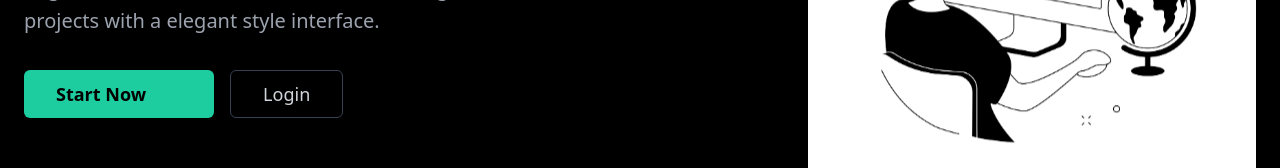
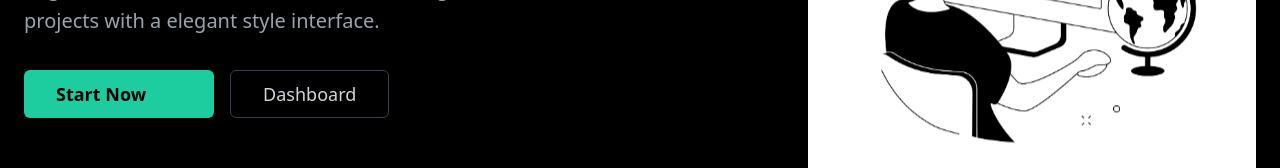
Before and after one commit to Alwin42/Project_100, a Vue app in the folder Nexus-Learn/frontend/Nexus-learn/: page / in a window 1280 px wide. Shown: the part 405-573 px from the top of the page. Built offline with nearby package versions, Linux system fonts and the light colour scheme; some icons are missing.

Commit message:
Fixed navbar missing issue and landing page routes

```diff
--- a/Nexus-Learn/frontend/Nexus-learn/src/App.vue
+++ b/Nexus-Learn/frontend/Nexus-learn/src/App.vue
@@ -1,5 +1,7 @@
 <template>
   <div class="min-h-screen font-sans bg-nexus-main antialiased">
+
+    <Navbar v-if="$route.name !== 'landing'" />
 
     <main>
       <router-view />
@@ -9,9 +11,8 @@
 </template>
 
 <script setup>
-// No script needed here for now
+import Navbar from './components/Navbar.vue';
+import { useRoute } from 'vue-router'; // Import useRoute to check current page
+
+// No extra logic needed, $route is available in template
 </script>
-
-<style>
-/* Global styles can go here */
-</style>
--- a/Nexus-Learn/frontend/Nexus-learn/src/components/Navbar.vue
+++ b/Nexus-Learn/frontend/Nexus-learn/src/components/Navbar.vue
@@ -29,10 +29,10 @@
 
       <div class="flex items-center gap-4">
         <div v-if="auth.isAuthenticated" class="flex items-center gap-4">
-          <span class="text-sm text-gray-400 hidden sm:inline-block">
+          <span class="text-sm text-white hidden sm:inline-block">
             Welcome, {{ auth.user?.username || 'Student' }}
           </span>
-          <Button variant="destructive" size="sm" @click="handleLogout">
+          <Button class="text-white"variant="destructive" size="sm" @click="handleLogout">
             Logout
           </Button>
         </div>
--- a/Nexus-Learn/frontend/Nexus-learn/src/views/HomeView.vue
+++ b/Nexus-Learn/frontend/Nexus-learn/src/views/HomeView.vue
@@ -2,7 +2,6 @@
 import { ref, onMounted } from 'vue'
 import { useTaskStore } from '@/stores/task'
 import { useAuthStore } from '@/stores/auth'
-import Navbar from '@/components/Navbar.vue'
 import { Button } from '@/components/ui/button'
 import { Input } from '@/components/ui/input'
 import { Checkbox } from '@/components/ui/checkbox'
--- a/Nexus-Learn/frontend/Nexus-learn/src/views/LandingView.vue
+++ b/Nexus-Learn/frontend/Nexus-learn/src/views/LandingView.vue
@@ -57,9 +57,11 @@ import { ArrowRightIcon, CheckIcon } from '@radix-icons/vue'
               <ArrowRightIcon class="ml-2 h-5 w-5" />
             </Button>
           </router-link>
+          <router-link to="/dashboard">
           <Button variant="outline" class="h-12 px-8 text-lg border-gray-700 text-gray-300 hover:bg-gray-800 hover:text-white">
-            Login
+            Dashboard
           </Button>
+          </router-link>
         </div>
 
         <div class="pt-8 flex items-center gap-6 text-gray-500 text-sm">
```
